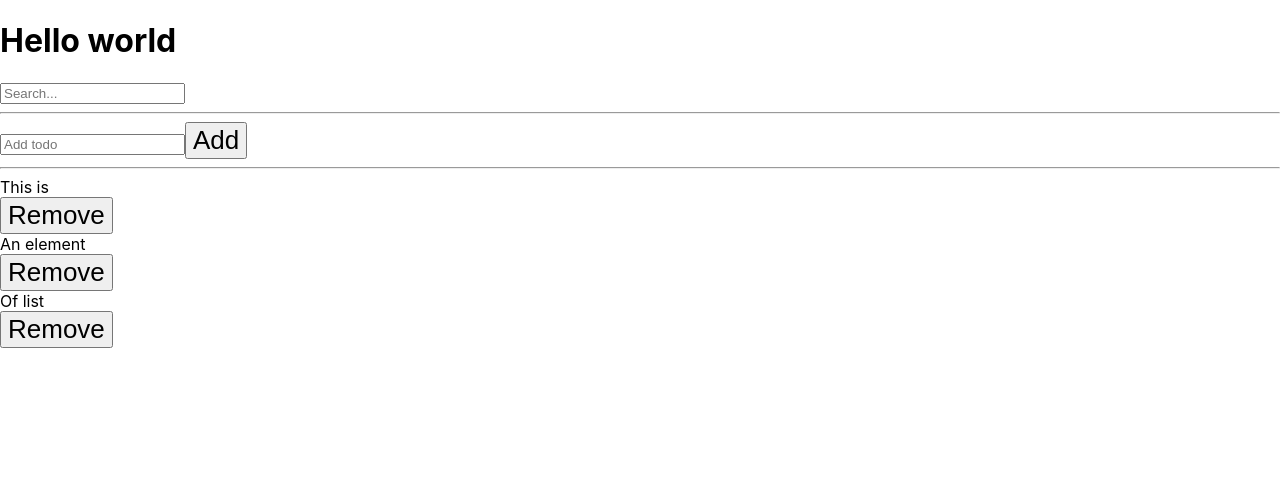
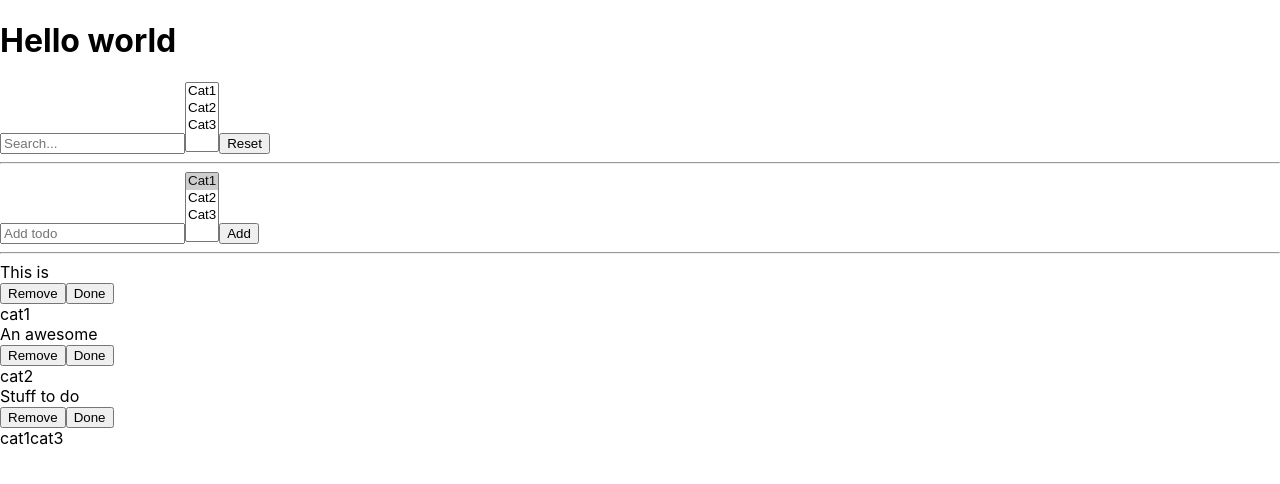
Before and after one commit to JAGFx/react-todo-list, a React (Vite) app: page / in a window 1280 px wide. Shown: the top 484 px of the page. Built offline with nearby package versions, Linux system fonts and the light colour scheme.

Commit message:
:sparkles: add tags, filters and searching with filters

```diff
--- a/src/assets/style/App.scss
+++ b/src/assets/style/App.scss
@@ -1,42 +1,9 @@
-.App {
-  text-align: center;
-}
-
-.App-logo {
-  height: 40vmin;
-  pointer-events: none;
-}
-
-@media (prefers-reduced-motion: no-preference) {
-  .App-logo {
-    animation: App-logo-spin infinite 20s linear;
+.todo-list {
+  .element {
+    &.done {
+      .todo-label {
+        text-decoration: line-through;
+      }
+    }
   }
 }
-
-.App-header {
-  background-color: #282c34;
-  min-height: 100vh;
-  display: flex;
-  flex-direction: column;
-  align-items: center;
-  justify-content: center;
-  font-size: calc(10px + 2vmin);
-  color: white;
-}
-
-.App-link {
-  color: #61dafb;
-}
-
-@keyframes App-logo-spin {
-  from {
-    transform: rotate(0deg);
-  }
-  to {
-    transform: rotate(360deg);
-  }
-}
-
-button {
-  font-size: calc(10px + 2vmin);
-}
--- a/src/components/TodoForm.jsx
+++ b/src/components/TodoForm.jsx
@@ -5,17 +5,25 @@
  * Date: 	06/06/2022
  * Time: 	20:37
  */
-import { addTodo } from '@/redux/todo.store';
+import TodoTagSelectOptions from '@/components/TodoTagSelectOptions';
+import { addTodo, TAGS } from '@/store/todo.store';
+import { generateTodoObject } from '@/utils/todo.utils';
 import { useState } from 'react';
 import { useDispatch } from 'react-redux';
 
 export default function TodoForm() {
   const [input, setInput] = useState('');
+  const [tags, setTags] = useState([TAGS.CAT1]);
   const dispatch = useDispatch();
 
-  function onAddTodo() {
-    dispatch(addTodo(input));
-  }
+  const onClickAddTodo = () => {
+    dispatch(addTodo(generateTodoObject(input, null, tags)));
+  };
+
+  const handleTagsInputChange = (e) => {
+    const value = Array.from(e.target.selectedOptions, (option) => option.value);
+    setTags(value);
+  };
 
   return (
     <div className="form">
@@ -25,7 +33,10 @@ export default function TodoForm() {
         onChange={(e) => setInput(e.target.value)}
         value={input}
       />
-      <button onClick={onAddTodo}>Add</button>
+      <select multiple={true} value={tags} onChange={handleTagsInputChange}>
+        <TodoTagSelectOptions />
+      </select>
+      <button onClick={onClickAddTodo}>Add</button>
     </div>
   );
 }
--- a/src/components/TodoList.jsx
+++ b/src/components/TodoList.jsx
@@ -7,7 +7,7 @@
  */
 
 import TodoListElement from '@/components/TodoListElement';
-import { filteredTodos } from '@/redux/todo.store';
+import { filteredTodos } from '@/store/todo.store';
 import PropTypes from 'prop-types';
 import { connect } from 'react-redux';
 
@@ -19,11 +19,19 @@ const mapStateToProps = (state) => {
 };
 
 function TodoList({ list }) {
-  const listItem = list.map((element, index) => (
-    <TodoListElement id={index} text={element} key={element} />
-  ));
-
-  return <div className="todo-list">{listItem}</div>;
+  return (
+    <div className="todo-list">
+      {list.map((todo) => (
+        <TodoListElement
+          key={todo.uuid}
+          uuid={todo.uuid}
+          text={todo.text}
+          tags={todo.tags}
+          state={todo.state}
+        />
+      ))}
+    </div>
+  );
 }
 
 TodoList.propTypes = {
--- a/src/components/TodoListElement.jsx
+++ b/src/components/TodoListElement.jsx
@@ -6,28 +6,42 @@
  * Time:  16:01
  */
 
-import { removeTodo } from '@/redux/todo.store';
+import { removeTodo, STATE, updateTodo } from '@/store/todo.store';
 import PropTypes from 'prop-types';
 import { useDispatch } from 'react-redux';
 
-export default function TodoListElement({ id, text }) {
+export default function TodoListElement({ uuid, text, state, tags = [] }) {
   const dispatch = useDispatch();
 
-  function onClickRemove() {
-    dispatch(removeTodo(id));
-  }
-
   return (
-    <div className="element">
-      {text}
+    <div className={'element ' + state}>
+      <span className="todo-label">{text}</span>
       <div>
-        <button onClick={onClickRemove}>Remove</button>
+        <button onClick={() => dispatch(removeTodo(uuid))}>Remove</button>
+        <button
+          onClick={() =>
+            dispatch(
+              updateTodo({
+                uuid,
+                state: STATE.DONE
+              })
+            )
+          }>
+          Done
+        </button>
+      </div>
+      <div>
+        {tags.map((tag) => (
+          <span key={tag}>{tag}</span>
+        ))}
       </div>
     </div>
   );
 }
 
 TodoListElement.propTypes = {
-  id: PropTypes.number.isRequired,
-  text: PropTypes.string.isRequired
+  uuid: PropTypes.string.isRequired,
+  state: PropTypes.string.isRequired,
+  text: PropTypes.string.isRequired,
+  tags: PropTypes.array.isRequired
 };
--- a/src/components/TodoSearch.jsx
+++ b/src/components/TodoSearch.jsx
@@ -6,12 +6,35 @@
  * Time:  17:08
  */
 
-import { setSearchQuery } from '@/redux/todo.store';
+import TodoTagSelectOptions from '@/components/TodoTagSelectOptions';
+import { updateFilters } from '@/store/todo.store';
+import { useEffect, useState } from 'react';
 import { useSelector, useDispatch } from 'react-redux';
 
 export default function TodoSearch() {
-  const search = useSelector((state) => state.todos.search);
+  const filters = useSelector((state) => state.todos.filters);
+  const [search, setSearch] = useState(filters.search);
+  const [tags, setTags] = useState(filters.tags);
   const dispatch = useDispatch();
+
+  const handleTagsChange = (e) => {
+    const value = Array.from(e.target.selectedOptions, (option) => option.value);
+    setTags(value);
+  };
+
+  const onClickReset = () => {
+    setSearch('');
+    setTags([]);
+  };
+
+  useEffect(() => {
+    dispatch(
+      updateFilters({
+        search,
+        tags
+      })
+    );
+  }, [search, tags]);
 
   return (
     <div className="todo-search">
@@ -19,9 +42,14 @@ export default function TodoSearch() {
         type="search"
         placeholder="Search..."
         value={search}
-        onChange={(e) => dispatch(setSearchQuery(e.target.value))}
+        onChange={(e) => {
+          setSearch(e.target.value);
+        }}
       />
-      <code>{search}</code>
+      <select multiple={true} value={tags} onChange={handleTagsChange}>
+        <TodoTagSelectOptions />
+      </select>
+      <button onClick={onClickReset}>Reset</button>
     </div>
   );
 }
--- /dev/null
+++ b/src/components/TodoTagSelectOptions.jsx
@@ -0,0 +1,18 @@
+/**
+ * @author:  Emmanuel SMITH <hey@emmanuel-smith.me>
+ * project:  react-learn-3
+ * file:  TodoSelectOption.js
+ * Date:  09/06/2022
+ * Time:  19:21
+ */
+import { TAGS } from '@/store/todo.store';
+
+export default function TodoTagSelectOptions() {
+  return (
+    <>
+      <option value={TAGS.CAT1}>Cat1</option>
+      <option value={TAGS.CAT2}>Cat2</option>
+      <option value={TAGS.CAT3}>Cat3</option>
+    </>
+  );
+}
--- a/src/main.jsx
+++ b/src/main.jsx
@@ -3,7 +3,7 @@ import ReactDOM from 'react-dom/client';
 import App from '@/App';
 import '@/assets/style/index.scss';
 import { Provider } from 'react-redux';
-import store from '@/redux/store';
+import store from '@/store/store';
 
 const root = ReactDOM.createRoot(document.getElementById('root'));
 
--- a/src/redux/todo.store.js
+++ /dev/null
@@ -1,37 +0,0 @@
-/**
- * @author:  Emmanuel SMITH <hey@emmanuel-smith.me>
- * project:  react-learn-3
- * file:  todo.store.js
- * Date:  06/06/2022
- * Time:  19:50
- */
-
-import { createSlice } from '@reduxjs/toolkit';
-
-const initialState = {
-  list: ['This is', 'An element', 'Of list'],
-  search: ''
-};
-
-export const todoSlice = createSlice({
-  name: 'todos',
-  initialState,
-  reducers: {
-    addTodo: (state, action) => {
-      state.list.unshift(action.payload);
-    },
-    removeTodo: (state, action) => {
-      const start = state.list.slice(0, action.payload);
-      const end = state.list.slice(action.payload + 1);
-      state.list = start.concat(end);
-    },
-    setSearchQuery: (state, action) => {
-      state.search = action.payload;
-    }
-  }
-});
-
-export const { addTodo, removeTodo, setSearchQuery } = todoSlice.actions;
-export const filteredTodos = (state) =>
-  state.todos.list.filter((todo) => todo.toLowerCase().includes(state.todos.search.toLowerCase()));
-export default todoSlice.reducer;
--- a/src/redux/store.js
+++ b/src/store/store.js
@@ -6,7 +6,7 @@
  * Time: 	20:03
  */
 
-import todoSlice from '@/redux/todo.store';
+import todoSlice from '@/store/todo.store';
 import { configureStore } from '@reduxjs/toolkit';
 
 export default configureStore({
--- /dev/null
+++ b/src/store/todo.store.js
@@ -0,0 +1,83 @@
+/**
+ * @author:  Emmanuel SMITH <hey@emmanuel-smith.me>
+ * project:  react-learn-3
+ * file:  todo.store.js
+ * Date:  06/06/2022
+ * Time:  19:50
+ */
+
+import { generateTodoObject } from '@/utils/todo.utils';
+import { createSlice } from '@reduxjs/toolkit';
+
+export const STATE = {
+  TODO: 'todo',
+  DONE: 'done'
+};
+
+export const TAGS = {
+  CAT1: 'cat1',
+  CAT2: 'cat2',
+  CAT3: 'cat3'
+};
+
+const initialState = {
+  list: [
+    generateTodoObject('This is', null, [TAGS.CAT1]),
+    generateTodoObject('An awesome', null, [TAGS.CAT2]),
+    generateTodoObject('Stuff to do', null, [TAGS.CAT1, TAGS.CAT3])
+  ],
+  filters: {
+    search: '',
+    tags: []
+  }
+};
+
+export const todoSlice = createSlice({
+  name: 'todos',
+  initialState,
+  reducers: {
+    addTodo: (state, action) => {
+      state.list.unshift(action.payload);
+    },
+    removeTodo: (state, action) => {
+      const index = state.list.findIndex((todo) => (todo.uuid = action.payload));
+
+      if (index !== -1) {
+        const start = state.list.slice(0, index);
+        const end = state.list.slice(index + 1);
+        state.list = start.concat(end);
+      }
+    },
+    updateFilters: (state, action) => {
+      state.filters = {
+        search: action.payload.search,
+        tags: [...action.payload.tags]
+      };
+    },
+    updateTodo: (state, action) => {
+      const uuid = action.payload.uuid;
+      const todo = state.list.filter((todo) => todo.uuid === uuid);
+
+      if (todo !== undefined) {
+        state.list.map((todo) => (todo.uuid === uuid ? Object.assign(todo, action.payload) : todo));
+      }
+    }
+  }
+});
+
+export const { addTodo, removeTodo, updateFilters, updateTodo } = todoSlice.actions;
+export const filteredTodos = (state) =>
+  state.todos.list.filter((todo) => {
+    const filters = state.todos.filters;
+    const matchText =
+      filters.search.length !== 0
+        ? todo.text.toLowerCase().includes(filters.search.toLowerCase())
+        : true;
+
+    const matchTags =
+      filters.tags.length !== 0 ? todo.tags.some((tag) => filters.tags.indexOf(tag) >= 0) : true;
+
+    return matchText && matchTags;
+  });
+
+export default todoSlice.reducer;
--- /dev/null
+++ b/src/utils/todo.utils.js
@@ -0,0 +1,22 @@
+/**
+ * @author:  Emmanuel SMITH <hey@emmanuel-smith.me>
+ * project:  react-learn-3
+ * file:  todo.utils.js
+ * Date:  09/06/2022
+ * Time:  19:17
+ */
+import { STATE } from '@/store/todo.store';
+
+export const generateUuid = () =>
+  ([1e7] + -1e3 + -4e3 + -8e3 + -1e11).replace(/[018]/g, (c) =>
+    (c ^ (crypto.getRandomValues(new Uint8Array(1))[0] & (15 >> (c / 4)))).toString(16)
+  );
+
+export const generateTodoObject = (text, uuid = null, tags = [], state = STATE.TODO) => {
+  return {
+    uuid: uuid === null ? generateUuid() : uuid,
+    text,
+    tags,
+    state
+  };
+};
```
